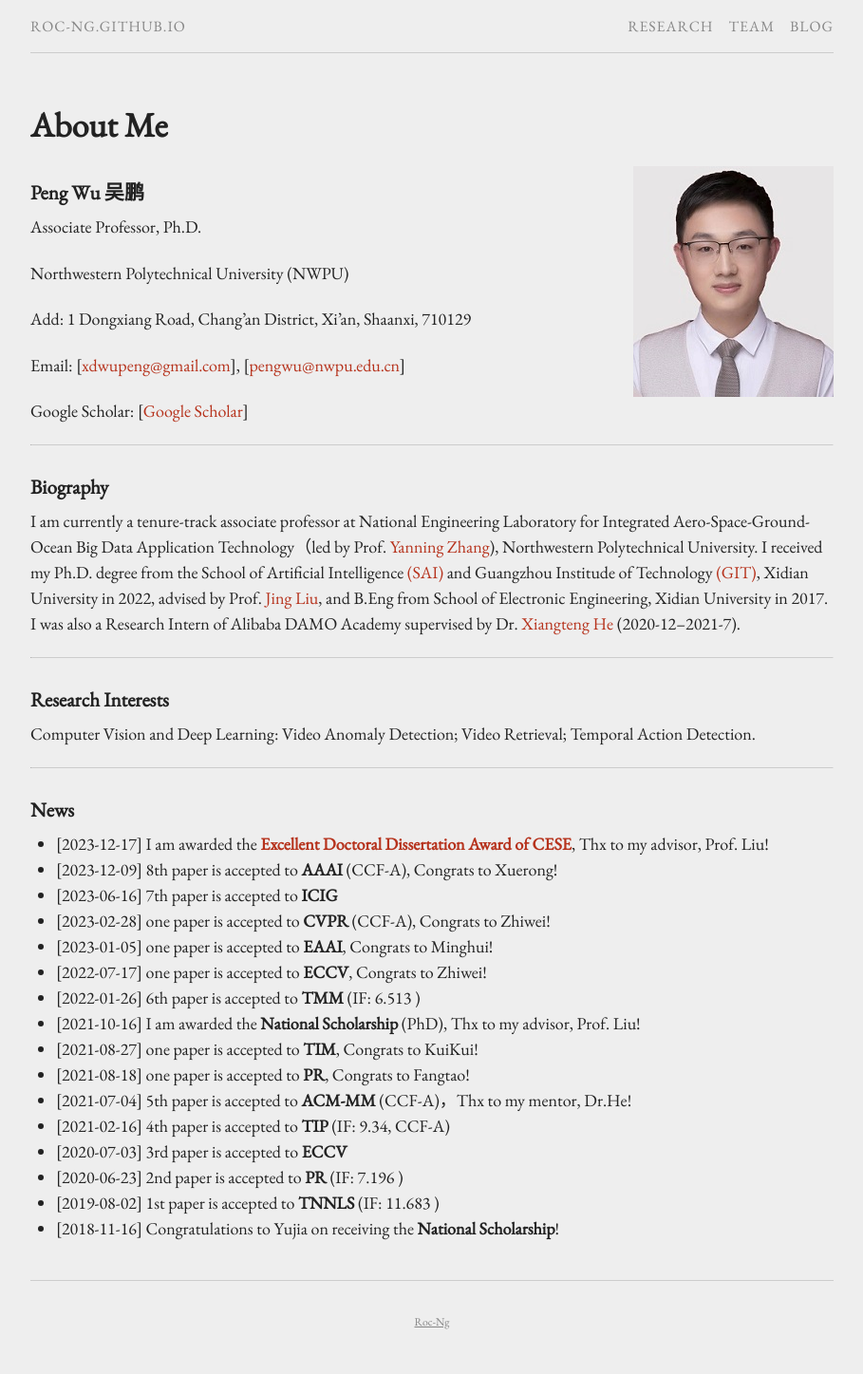
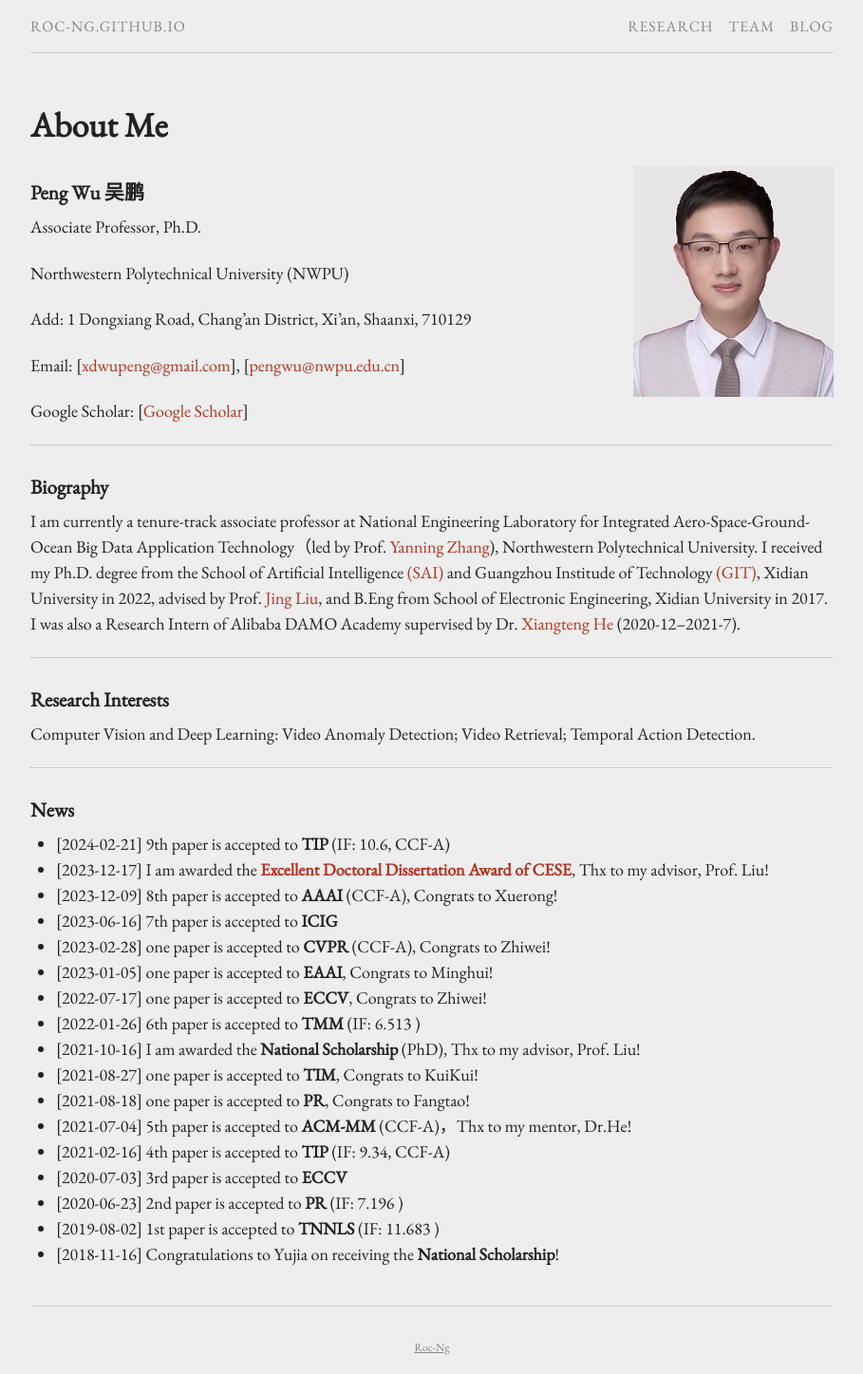
Before and after one commit to Roc-Ng/Roc-Ng.github.io, a Jekyll site: the page built from index.md, in a window 1280 px wide. Shown: the whole page at 95% size, without its empty margins (185-1094 px from the left). Built offline with Jekyll 4.4.1, drawn with Linux system fonts in a browser that asks for light colours; before the commit the page ends 1420 px from its top, so only the background shows below that.

Commit message:
Update index.md

```diff
--- a/index.md
+++ b/index.md
@@ -33,6 +33,7 @@ Computer Vision and Deep Learning: Video Anomaly Detection; Video Retrieval; Tem
 ------
 
 ### News
++ [2024-02-21]  9th paper is accepted to **TIP** (IF: 10.6, CCF-A)
 + [2023-12-17]  I am awarded the [**Excellent Doctoral Dissertation Award of CESE**](http://159.226.65.5/cese_yjs/news/shownews.php?lang=cn&id=90), Thx to my advisor, Prof. Liu!
 + [2023-12-09]  8th paper is accepted to **AAAI** (CCF-A), Congrats to Xuerong!
 + [2023-06-16]  7th paper is accepted to **ICIG**
```
